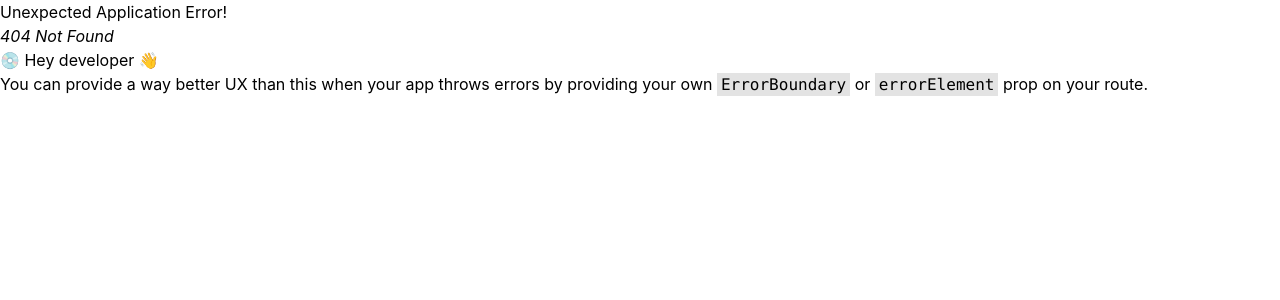
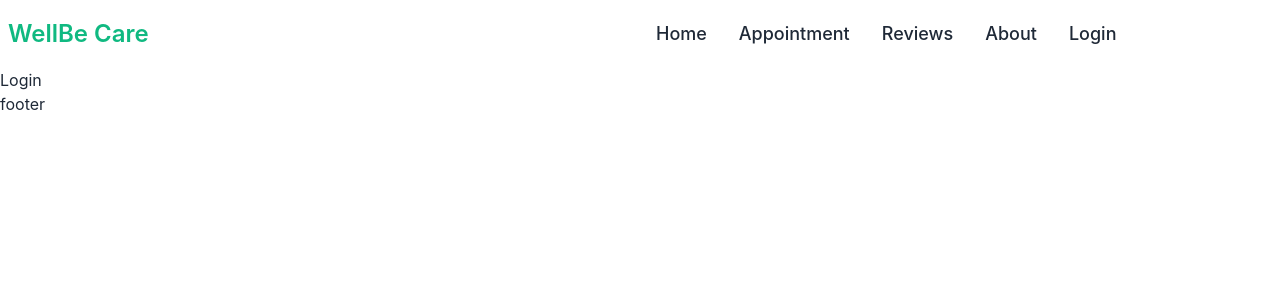
Before and after one commit to md-maruf-hossain/wellbecare-client, a React (Create React App) app: page /login in a window 1280 px wide. Before the commit this address had no page. Shown: the top 300 px of the page. Built offline with nearby package versions, Linux system fonts and the light colour scheme.

Commit message:
navbar added

```diff
--- a/package.json
+++ b/package.json
@@ -6,6 +6,7 @@
     "@testing-library/jest-dom": "^5.16.5",
     "@testing-library/react": "^13.4.0",
     "@testing-library/user-event": "^13.5.0",
+    "daisyui": "^2.42.1",
     "react": "^18.2.0",
     "react-dom": "^18.2.0",
     "react-router-dom": "^6.4.5",
--- a/public/index.html
+++ b/public/index.html
@@ -1,5 +1,5 @@
 <!DOCTYPE html>
-<html lang="en">
+<html lang="en" data-theme="light">
   <head>
     <meta charset="utf-8" />
     <link rel="icon" href="%PUBLIC_URL%/favicon.ico" />
--- a/src/App.js
+++ b/src/App.js
@@ -4,7 +4,7 @@ import router from './Routers/Routes/Route';
 
 function App() {
   return (
-    <div>
+    <div className='max-w-[1440px] mx-auto'>
       <RouterProvider router={router}/>
     </div>
   );
--- /dev/null
+++ b/src/Pages/Home/Banner/Banner.js
@@ -0,0 +1,11 @@
+import React from 'react';
+
+const Banner = () => {
+    return (
+        <div>
+
+        </div>
+    );
+};
+
+export default Banner;
--- /dev/null
+++ b/src/Pages/Login/Login.js
@@ -0,0 +1,11 @@
+import React from 'react';
+
+const Login = () => {
+    return (
+        <div>
+            <h2>Login</h2>
+        </div>
+    );
+};
+
+export default Login;
--- a/src/Pages/Shared/NavigationBar/NavigationBar.js
+++ b/src/Pages/Shared/NavigationBar/NavigationBar.js
@@ -1,11 +1,40 @@
-import React from 'react';
+import React from "react";
+import { Link } from "react-router-dom";
 
 const NavigationBar = () => {
-    return (
-        <div>
-            <h2>this is NavigationBar</h2>
+    // navbar items
+    const navItems = <React.Fragment>
+        <li><Link to='/'>Home</Link></li>
+        <li><Link to='/appointment'>Appointment</Link></li>
+        <li><Link to='/review'>Reviews</Link></li>
+        <li><Link to='/about'>About</Link></li>
+        <li><Link to='/login'>Login</Link></li>
+    </React.Fragment>
+
+  return (
+    <div className="navbar bg-base-100">
+      <div className="navbar-start">
+        <div className="dropdown">
+          <label tabIndex={0} className="btn btn-ghost lg:hidden">
+            <svg xmlns="http://www.w3.org/2000/svg" className="h-5 w-5" fill="none" viewBox="0 0 24 24" stroke="currentColor">
+              <path strokeLinecap="round" strokeLinejoin="round" strokeWidth="2" d="M4 6h16M4 12h8m-8 6h16" />
+            </svg>
+          </label>
+          {/* responsive nav items */}
+          <ul tabIndex={0} className="menu menu-compact dropdown-content mt-3 p-2 shadow bg-base-100 rounded-box w-52 font-medium">
+            {navItems}
+          </ul>
         </div>
-    );
+        <Link to='/' className="normal-case text-2xl font-semibold text-emerald-500">WellBe Care</Link>
+      </div>
+      {/* nav items */}
+      <div className="navbar-center hidden lg:flex">
+        <ul className="menu menu-horizontal p-0 font-medium text-lg">
+          {navItems}
+        </ul>
+      </div>
+    </div>
+  );
 };
 
 export default NavigationBar;
--- a/src/Routers/Routes/Route.js
+++ b/src/Routers/Routes/Route.js
@@ -1,6 +1,7 @@
 import { createBrowserRouter } from "react-router-dom";
 import Main from "../../Layout/Main";
 import Home from "../../Pages/Home/Home/Home";
+import Login from "../../Pages/Login/Login";
 
 const router = createBrowserRouter([
     {
@@ -10,6 +11,10 @@ const router = createBrowserRouter([
             {
                 path: '/',
                 element: <Home/>
+            },
+            {
+                path: '/login',
+                element: <Login/>
             }
         ]
     }
--- a/tailwind.config.js
+++ b/tailwind.config.js
@@ -4,5 +4,5 @@ module.exports = {
   theme: {
     extend: {},
   },
-  plugins: [],
+  plugins: [require("daisyui")],
 }
```
Also changed, not shown: 1 other file (tests, documents, lock files or other folders).
